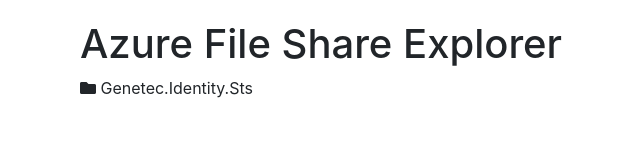
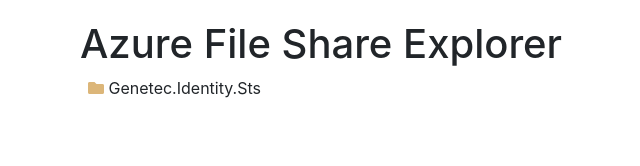
Before and after one commit to poveilleux/AzureFileShareExplorer, a React (Create React App) app in the folder src/AzureFileShareExplorer/ClientApp/: page / in a window 1280 px wide. Shown: the top 166 px of the page, without its empty margins (5-645 px from the left). Built offline with nearby package versions, Linux system fonts and the light colour scheme; the HTML template or start-up script is replaced by a standard one.

Commit message:
Add styling for tree elements (hover, focus, color).

```diff
--- a/src/AzureFileShareExplorer/ClientApp/src/App.scss
+++ b/src/AzureFileShareExplorer/ClientApp/src/App.scss
@@ -0,0 +1,16 @@
+.tree-element {
+    padding-left: 0.5em;
+    user-select: none;
+
+    &:hover {
+        background-color: #e6e3e3;
+    }
+
+    &:focus {
+        background-color: #bebebe;
+    }
+
+    .fa-folder {
+        color: #DCB679;
+    }
+}
--- a/src/AzureFileShareExplorer/ClientApp/src/App.tsx
+++ b/src/AzureFileShareExplorer/ClientApp/src/App.tsx
@@ -1,11 +1,17 @@
 import React from 'react';
 import './App.scss';
 import { getData } from './mockData';
-import { TreeElement } from './models/treeElement';
+import { TreeElement, ElementType } from './models/treeElement';
 
 const displayElement = (e: TreeElement): JSX.Element => {
+  const isFolder = e.type === ElementType.Folder;
+  let dblClick: (() => void) | undefined = undefined;
+  if (isFolder) {
+    dblClick = () => alert("Open folder plz.");
+  }
+
   return (
-    <div>
+    <div key={e.type + e.name} className="tree-element" tabIndex={-1} onDoubleClick={dblClick}>
       <i className="fas fa-folder" /> {e.name}
     </div>
   );
```
